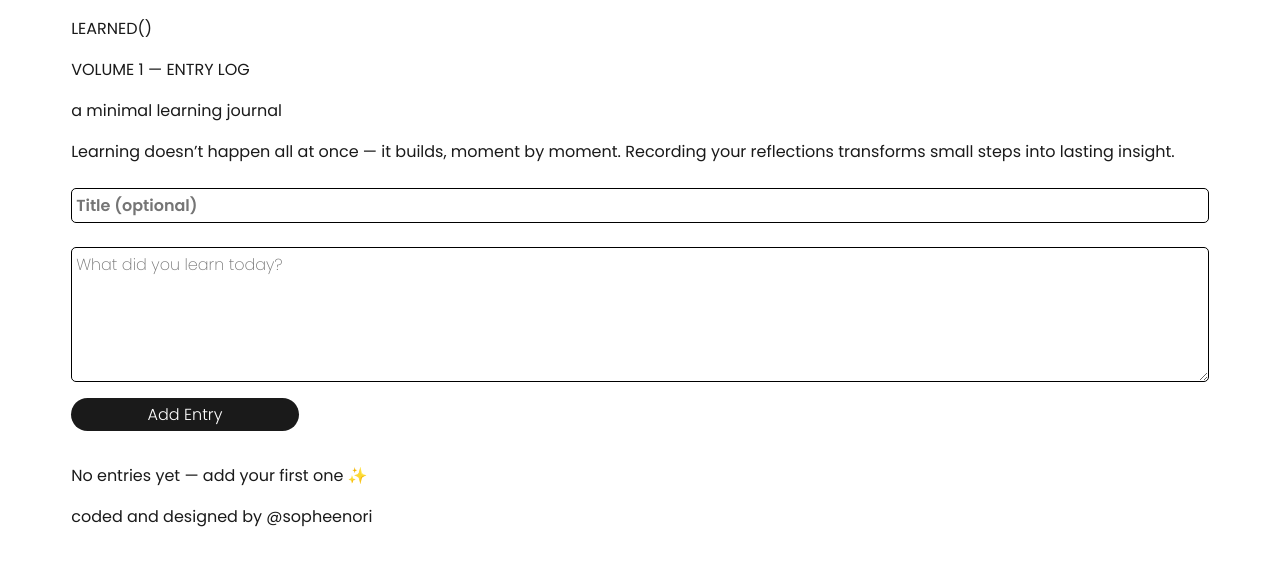
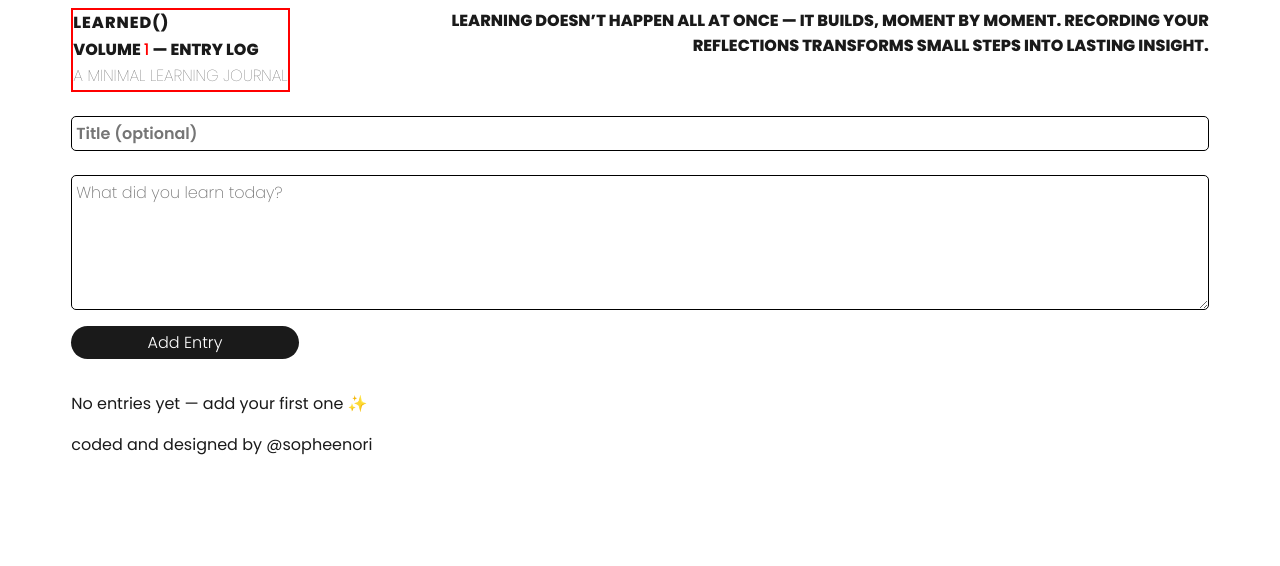
Before and after one commit to zofienora/learn-journal-v1, a React (Vite) app: page / in a window 1280 px wide. Shown: the top 566 px of the page. Built offline with nearby package versions, Linux system fonts and the light colour scheme.

Commit message:
added some css changed in first part header

```diff
--- a/src/App.css
+++ b/src/App.css
@@ -1,6 +1,57 @@
+
+/* -----------------------HEADER-------------------------------- */
+
+.header-above {
+  display: flex;
+  justify-content: space-between;
+  width: 100%;
+}
+
+.header-left-one {
+  display: flex;
+  flex-direction: column;
+  border: 2px solid red;
+
+}
+
+.header-left-one p {
+  margin: 0;
+  padding-bottom: 0.1rem;
+}
+
+.header-one-one {
+  font-weight:800;
+  letter-spacing: 1px;
+}
+
+.header-one {
+  font-weight: 800;
+  color: var(--color-dark);
+}
+
+.span-red {
+  color: red;
+  font-weight: 500;
+}
+
+.header-two {
+  font-weight: 100;
+  color: var(--color-medium);
+  text-transform: uppercase;;
+}
 
 
+.header-right-one {
+  text-align: right;
+  width: 70%;
+}
 
+.header-right-one p {
+  margin: 0;
+  padding-bottom: 0.5rem;
+  text-transform: uppercase;
+  font-weight: 800;
+}
 
 
 
--- a/src/components/Header.jsx
+++ b/src/components/Header.jsx
@@ -4,7 +4,7 @@ function Header() {
         <div className="container">
           <div className="header-above">
               <div className="header-left-one">
-                  <p className="header-one">LEARNED()</p>
+                  <p className="header-one-one">LEARNED()</p>
                   <p className="header-one">VOLUME <span className="span-red">1</span> — ENTRY LOG</p>
                   <p className="header-two">a minimal learning journal</p>
               </div>
```
